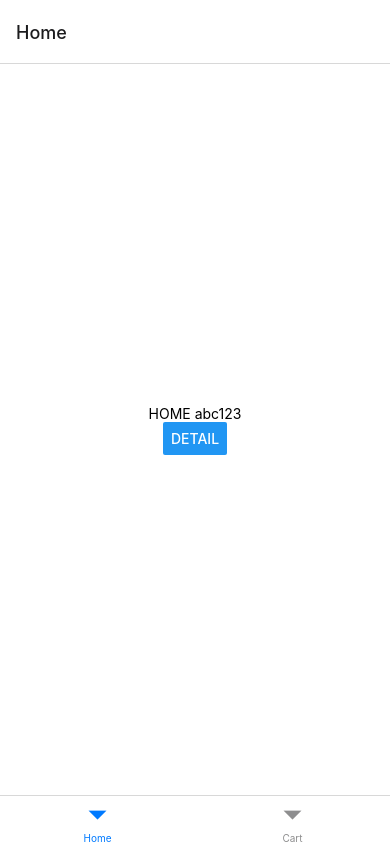
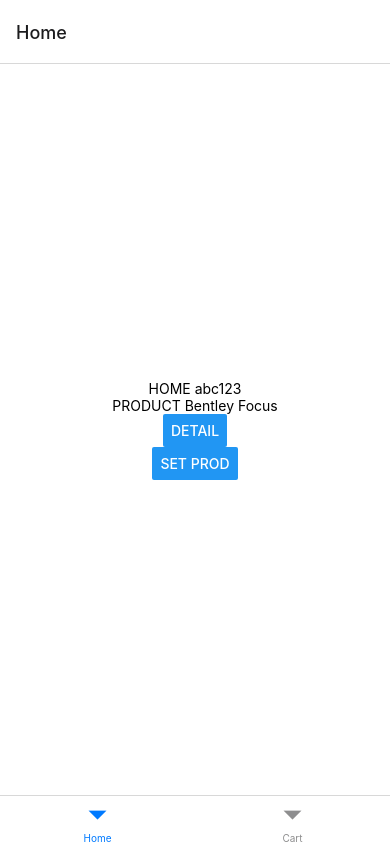
Before and after one commit to msmhsnl/reactNativeECommerce, a React Native app: screen /Home in a window 390 px wide. Built offline with nearby package versions, Linux system fonts and the light colour scheme.

Commit message:
ADD redux

```diff
--- a/App.tsx
+++ b/App.tsx
@@ -9,10 +9,15 @@
 
 import type { RootTabParamList } from "./src/navigation/NavigationTypes";
 
+import configureStore from "./src/redux/store";
+import { Provider } from "react-redux";
+
+const store = configureStore();
 const Tab = createBottomTabNavigator<RootTabParamList>();
 
 export default function App() {
   return (
+    <Provider store={store}>
       <NavigationContainer>
         <Tab.Navigator>
           <Tab.Screen name="Home" component={HomeScreen} />
@@ -24,6 +29,7 @@
           <Tab.Screen name="Cart" component={CartScreen} />
         </Tab.Navigator>
       </NavigationContainer>
+    </Provider>
   );
 }
 
--- /dev/null
+++ b/src/redux/products/actionTypes.ts
@@ -0,0 +1,14 @@
+import { IProduct } from "./models";
+export const ADD_PRODUCTS = "ADD_PRODUCTS";
+export const SET_PRODUCTS = "SET_PRODUCTS";
+
+interface ISetProductsAction {
+  type: typeof SET_PRODUCTS;
+  payload: IProduct[];
+}
+interface IAddProductsAction {
+  type: typeof ADD_PRODUCTS;
+  payload: IProduct[];
+}
+
+export type ProductsActionTypes = ISetProductsAction | IAddProductsAction;
--- /dev/null
+++ b/src/redux/products/actions.ts
@@ -0,0 +1,14 @@
+import { IProduct } from "./models";
+import { ProductsActionTypes, SET_PRODUCTS, ADD_PRODUCTS } from "./actionTypes";
+export function setProducts(products: IProduct[]): ProductsActionTypes {
+  return {
+    type: SET_PRODUCTS,
+    payload: products,
+  };
+}
+export function addProducts(products: IProduct[]): ProductsActionTypes {
+  return {
+    type: ADD_PRODUCTS,
+    payload: products,
+  };
+}
--- /dev/null
+++ b/src/redux/products/models.ts
@@ -0,0 +1,13 @@
+export interface IProduct {
+  createdAt: string;
+  name: string;
+  image: string;
+  price: string;
+  description: string;
+  model: string;
+  brand: string;
+  id: string;
+}
+export interface IProductsState {
+  products: IProduct[];
+}
--- /dev/null
+++ b/src/redux/products/reducers.ts
@@ -0,0 +1,34 @@
+import { IProductsState } from "./models";
+import { ProductsActionTypes, SET_PRODUCTS, ADD_PRODUCTS } from "./actionTypes";
+const initialState: IProductsState = {
+  products: [
+    {
+      createdAt: "2023-07-17T07:21:02.529Z",
+      name: "Bentley Focus",
+      image: "https://loremflickr.com/640/480/food",
+      price: "51.00",
+      description:
+        "Quasi adipisci sint veniam delectus. Illum laboriosam minima dignissimos natus earum facere consequuntur eius vero. Itaque facilis at tempore ipsa. Accusamus nihil fugit velit possimus expedita error porro aliquid. Optio magni mollitia veritatis repudiandae tenetur nemo. Id consectetur fuga ipsam quidem voluptatibus sed magni dolore.\nFacilis commodi dolores sapiente delectus nihil ex a perferendis. Totam deserunt assumenda inventore. Incidunt nesciunt adipisci natus porro deleniti nisi incidunt laudantium soluta. Nostrum optio ab facilis quisquam.\nSoluta laudantium ipsa ut accusantium possimus rem. Illo voluptatibus culpa incidunt repudiandae placeat animi. Delectus id in animi incidunt autem. Ipsum provident beatae nisi cumque nulla iure.",
+      model: "CTS",
+      brand: "Lamborghini",
+      id: "1",
+    },
+  ],
+};
+export function productsReducer(
+  state = initialState,
+  action: ProductsActionTypes
+): IProductsState {
+  switch (action.type) {
+    case SET_PRODUCTS:
+      return {
+        products: action.payload,
+      };
+    case ADD_PRODUCTS:
+      return {
+        products: [...state.products, ...action.payload],
+      };
+    default:
+      return state;
+  }
+}
--- /dev/null
+++ b/src/redux/store.ts
@@ -0,0 +1,15 @@
+import { combineReducers, createStore, applyMiddleware } from "redux";
+import { productsReducer } from "./products/reducers";
+import { createLogger } from "redux-logger";
+
+const rootReducer = combineReducers({
+  products: productsReducer,
+});
+
+export type AppState = ReturnType<typeof rootReducer>;
+export default function configureStore() {
+  const middlewares = [createLogger({})];
+  const middleWareEnhancer = applyMiddleware(...middlewares);
+  const store = createStore(rootReducer, middleWareEnhancer);
+  return store;
+}
--- a/src/screens/HomeScreen.tsx
+++ b/src/screens/HomeScreen.tsx
@@ -1,18 +1,42 @@
 import { StatusBar } from "expo-status-bar";
 import { StyleSheet, Text, View, Button } from "react-native";
+import { connect } from "react-redux";
 
 import type { HomeProps } from "../navigation/NavigationTypes";
+import { setProducts, addProducts } from "../redux/products/actions";
+import { AppState } from "../redux/store";
+import { bindActionCreators, Dispatch } from "redux";
 
-const HomeScreen = ({ route, navigation }: HomeProps) => {
+const HomeScreen = (props: HomeProps & AppProps) => {
   const testText = process.env.EXPO_PUBLIC_TEST;
 
   const navigateToDetail = () => {
-    navigation.navigate("Detail", { productId: "TestProductId" });
+    props.navigation.navigate("Detail", { productId: "TestProductId" });
   };
+
   return (
     <View style={styles.container}>
       <Text>HOME {testText}</Text>
+      <Text>PRODUCT {props.products[0].name}</Text>
       <Button title="Detail" onPress={navigateToDetail} />
+      <Button
+        title="SET PROD"
+        onPress={() => {
+          props.setProducts([
+            {
+              createdAt: "2023-07-17T02:49:46.692Z",
+              name: "Aston Martin Durango",
+              image: "https://loremflickr.com/640/480/food",
+              price: "374.00",
+              description:
+                "Odio et voluptates velit omnis incidunt dolor. Illo sint quisquam tenetur dolore nemo molestiae. Dolorum odio dicta placeat. Commodi rerum molestias quibusdam labore. Odio libero doloribus. Architecto repellendus aperiam nulla at at voluptatibus ipsum.\nFugit expedita a quo totam quaerat amet eveniet laboriosam. Ad assumenda atque porro neque iusto. Inventore repudiandae esse non sit veritatis ab reprehenderit quas. Sit qui natus exercitationem quis commodi vero.\nIure reiciendis quas corrupti incidunt repellat voluptatem esse eveniet. Aliquid illo cum doloremque similique. Blanditiis corporis repellendus cumque totam quod iusto dolorum. Incidunt a eos eum voluptas tempora voluptas reiciendis autem.",
+              model: "Roadster",
+              brand: "Smart",
+              id: "2",
+            },
+          ]);
+        }}
+      />
       <StatusBar style="auto" />
     </View>
   );
@@ -27,4 +51,14 @@
   },
 });
 
-export default HomeScreen;
+const mapStateToProps = (state: AppState) => ({
+  ...state.products,
+});
+
+const mapDispatchToProps = (dispatch: Dispatch) =>
+  bindActionCreators({ setProducts, addProducts }, dispatch);
+
+type AppProps = ReturnType<typeof mapStateToProps> &
+  ReturnType<typeof mapDispatchToProps>;
+
+export default connect(mapStateToProps, mapDispatchToProps)(HomeScreen);
```
Also changed, not shown: package.json (+6 -1 lines), 1 other file (tests, documents, lock files or other folders). Lines whose indentation alone changed are shown as unchanged.
